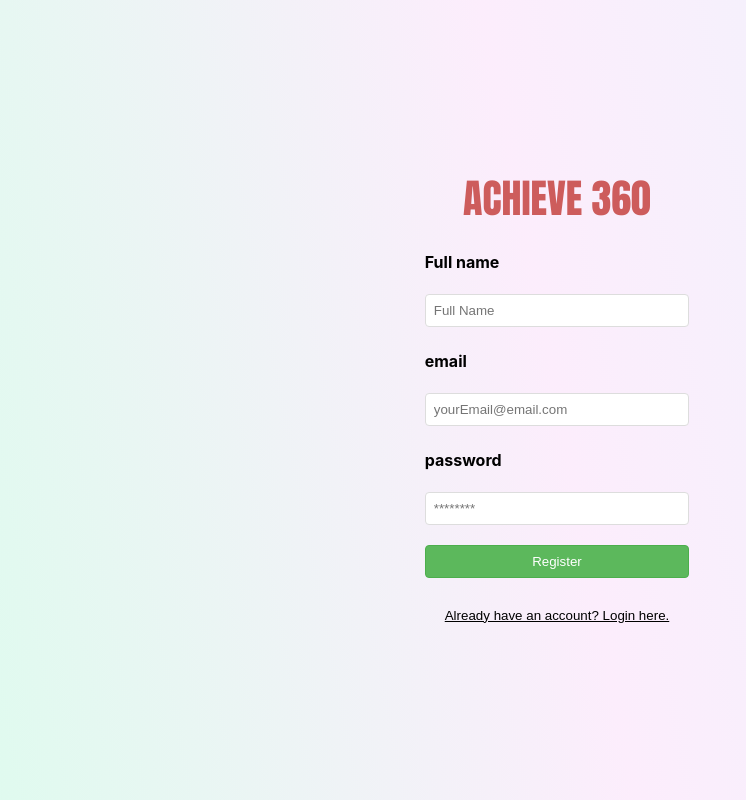
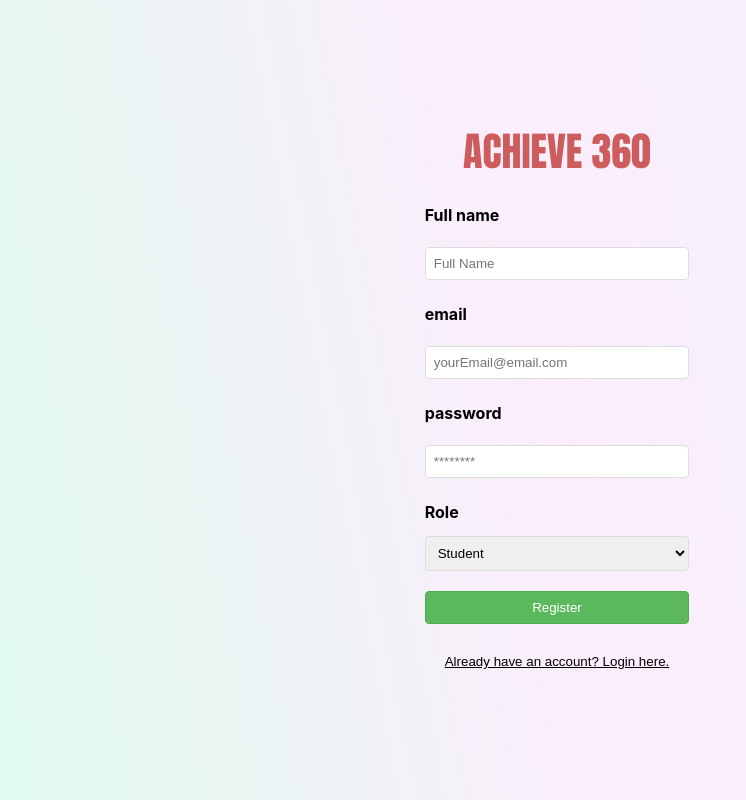
Before and after one commit to AnishBhowmik003/Achieve360, a React (Create React App) app in the folder newfrontend/frontend/achieve360frontend/: page / in a window 1280 px wide. Both pictures are taken after a click on the button "Don't have an account? Register here.". Shown: the whole page, without its empty margins (83-829 px from the left). Built offline with nearby package versions, Linux system fonts and the light colour scheme.

Commit message:
added dropdown menu

```diff
--- a/newfrontend/frontend/achieve360frontend/src/Register.jsx
+++ b/newfrontend/frontend/achieve360frontend/src/Register.jsx
@@ -1,8 +1,10 @@
 import React, { useState } from 'react';
+
 export const Register = (props) => {
     const [email, setEmail] = useState('');
     const [pass, setPass] = useState('');
     const [name, setName] = useState('');
+    const [role, setRole] = useState('student');
 
     const handleSubmit = async (e) => {
         e.preventDefault();
@@ -10,10 +12,12 @@ export const Register = (props) => {
         const postData = {
             email: email,
             pass: pass,
-            name: name
+            name: name,
+            role: role
         };
 
-        console.log(JSON.stringify(postData));
+        console.log(JSON.stringify(postData)); // This will now include the role
+
         try {
             const response = await fetch('http://localhost:6969/signup', {
                 method: 'POST',
@@ -24,11 +28,8 @@ export const Register = (props) => {
             });
 
             const data = await response.json();
-            console.log(data);
-            console.log(response);
 
             if (response.ok) {
-                console.log(data);
                 alert('Registration successful');
             } else {
                 alert(`Registration failed. ${data.message}`);
@@ -41,7 +42,7 @@ export const Register = (props) => {
 
     return (
         <div className='auth-form-container'>
-            <h1 className="auth-title">ACHIEVE 360</h1> {}
+            <h1 className="auth-title">ACHIEVE 360</h1>
             <form className="register-form" onSubmit={handleSubmit}>
                 <label htmlFor="name">Full name</label>
                 <input
@@ -70,7 +71,17 @@ export const Register = (props) => {
                     id="password"
                     name="password"
                 />
-                <button type="submit">Register</button> {}
+                <label htmlFor="role">Role</label>
+                <select
+                    value={role}
+                    onChange={(e) => setRole(e.target.value)}
+                    id="role"
+                    name="role"
+                >
+                    <option value="student">Student</option>
+                    <option value="coach">Coach</option>
+                </select>
+                <button type="submit">Register</button>
             </form>
             <button className="link-btn" onClick={() => props.onFormSwitch('login')}>
                 Already have an account? Login here.
```
